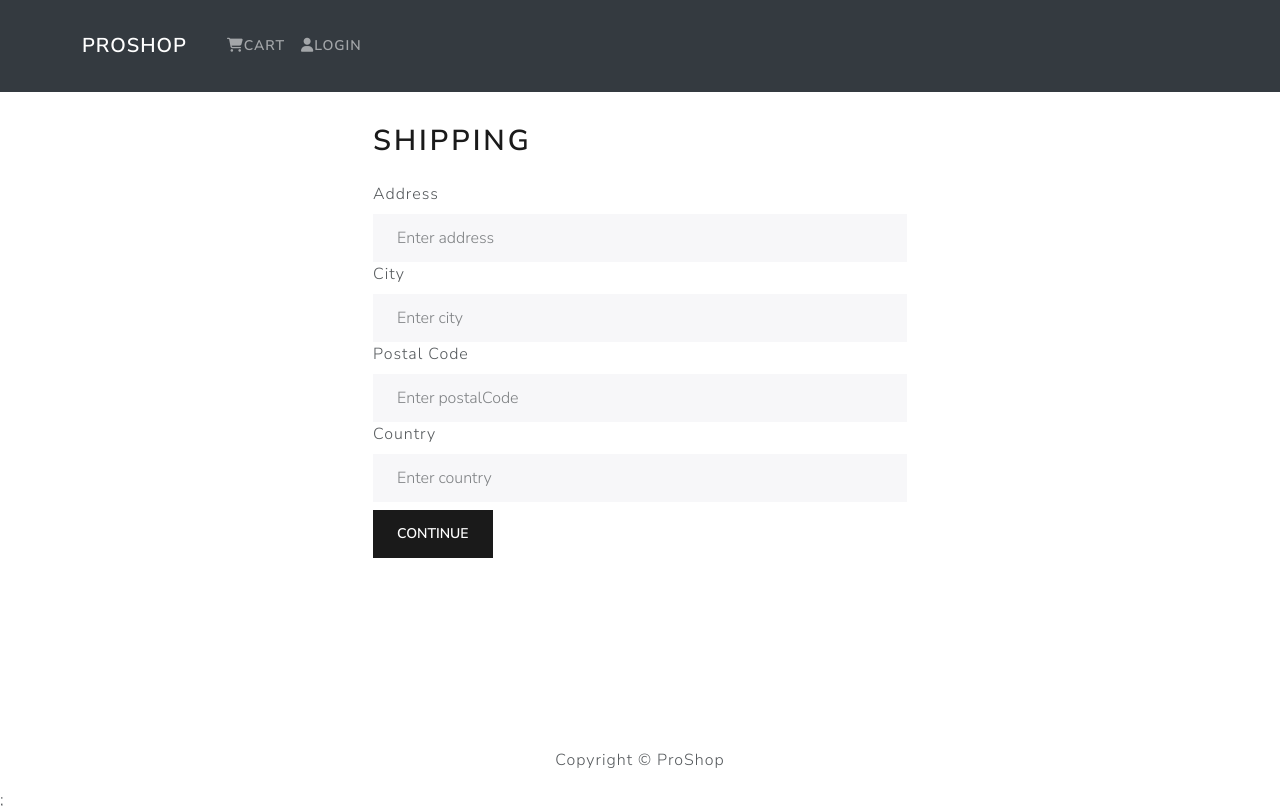
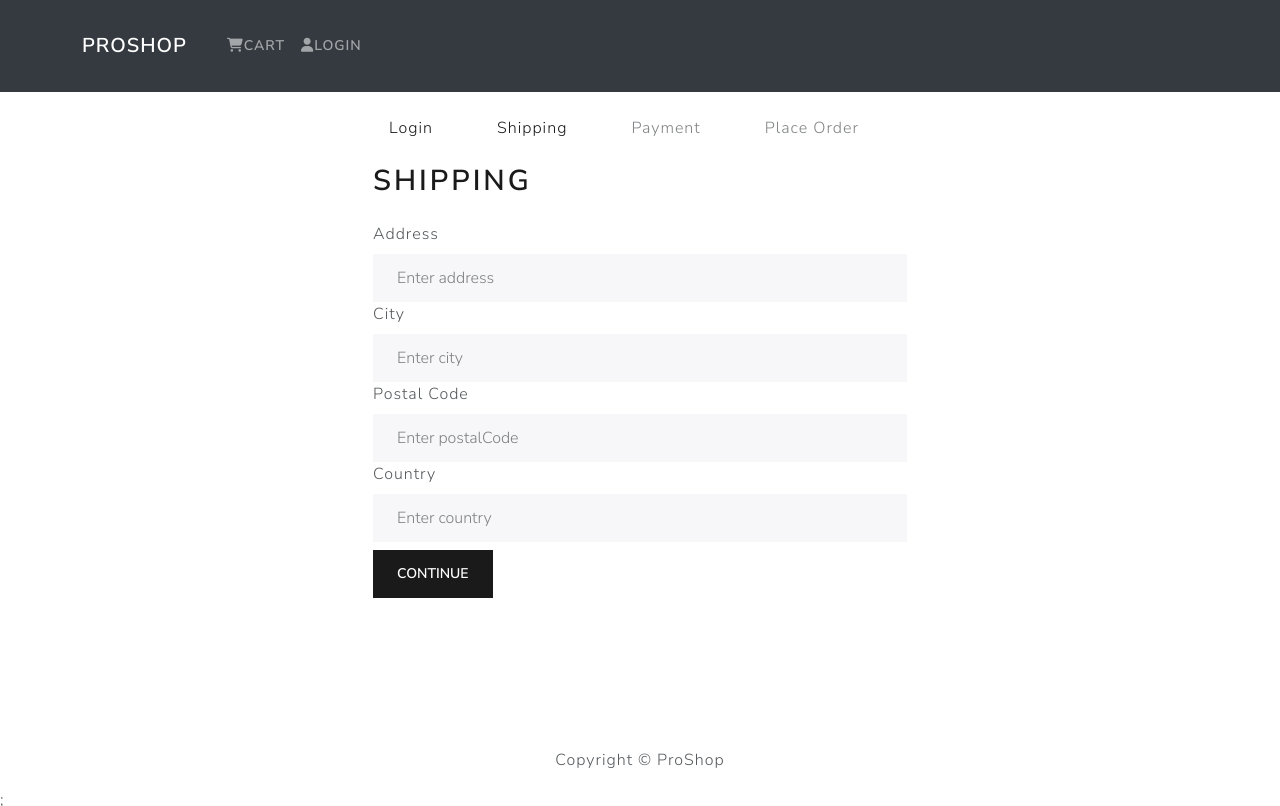
Before and after one commit to tewodros-m/e-commerce, a React (Create React App) app in the folder frontend/: page /shipping in a window 1280 px wide. Shown: the top 806 px of the page. Built offline with nearby package versions, Linux system fonts and the light colour scheme.

Commit message:
build checkout steps component

```diff
--- /dev/null
+++ b/frontend/src/components/CheckoutSteps.js
@@ -0,0 +1,48 @@
+import React from 'react';
+import { Nav } from 'react-bootstrap';
+import { LinkContainer } from 'react-router-bootstrap';
+
+function CheckoutSteps({ step1, step2, step3, step4 }) {
+  return (
+    <Nav>
+      <Nav.Item>
+        {step1 ? (
+          <LinkContainer to='/login'>
+            <Nav.Link> Login</Nav.Link>
+          </LinkContainer>
+        ) : (
+          <Nav.Link disabled>Login</Nav.Link>
+        )}
+      </Nav.Item>
+      <Nav.Item>
+        {step2 ? (
+          <LinkContainer to='/shipping'>
+            <Nav.Link> Shipping</Nav.Link>
+          </LinkContainer>
+        ) : (
+          <Nav.Link disabled>Shipping</Nav.Link>
+        )}
+      </Nav.Item>
+      <Nav.Item>
+        {step3 ? (
+          <LinkContainer to='/payment'>
+            <Nav.Link> Payment</Nav.Link>
+          </LinkContainer>
+        ) : (
+          <Nav.Link disabled>Payment</Nav.Link>
+        )}
+      </Nav.Item>
+      <Nav.Item>
+        {step4 ? (
+          <LinkContainer to='/placeorder'>
+            <Nav.Link> Place Order</Nav.Link>
+          </LinkContainer>
+        ) : (
+          <Nav.Link disabled>Place Order</Nav.Link>
+        )}
+      </Nav.Item>
+    </Nav>
+  );
+}
+
+export default CheckoutSteps;
--- a/frontend/src/screens/ShippingScreen.js
+++ b/frontend/src/screens/ShippingScreen.js
@@ -4,6 +4,7 @@ import { Button, Form } from 'react-bootstrap';
 import { useDispatch, useSelector } from 'react-redux';
 import { saveShippingAddress } from '../actions/cartActions';
 import { useNavigate } from 'react-router-dom';
+import CheckoutSteps from '../components/CheckoutSteps';
 
 function ShippingScreen() {
   const dispatch = useDispatch();
@@ -24,6 +25,7 @@ function ShippingScreen() {
 
   return (
     <FormContainer>
+      <CheckoutSteps step1 step2 />
       <h1>Shipping</h1>
       <Form onSubmit={submitHandler}>
         <Form.Group controlId='address'>
```
